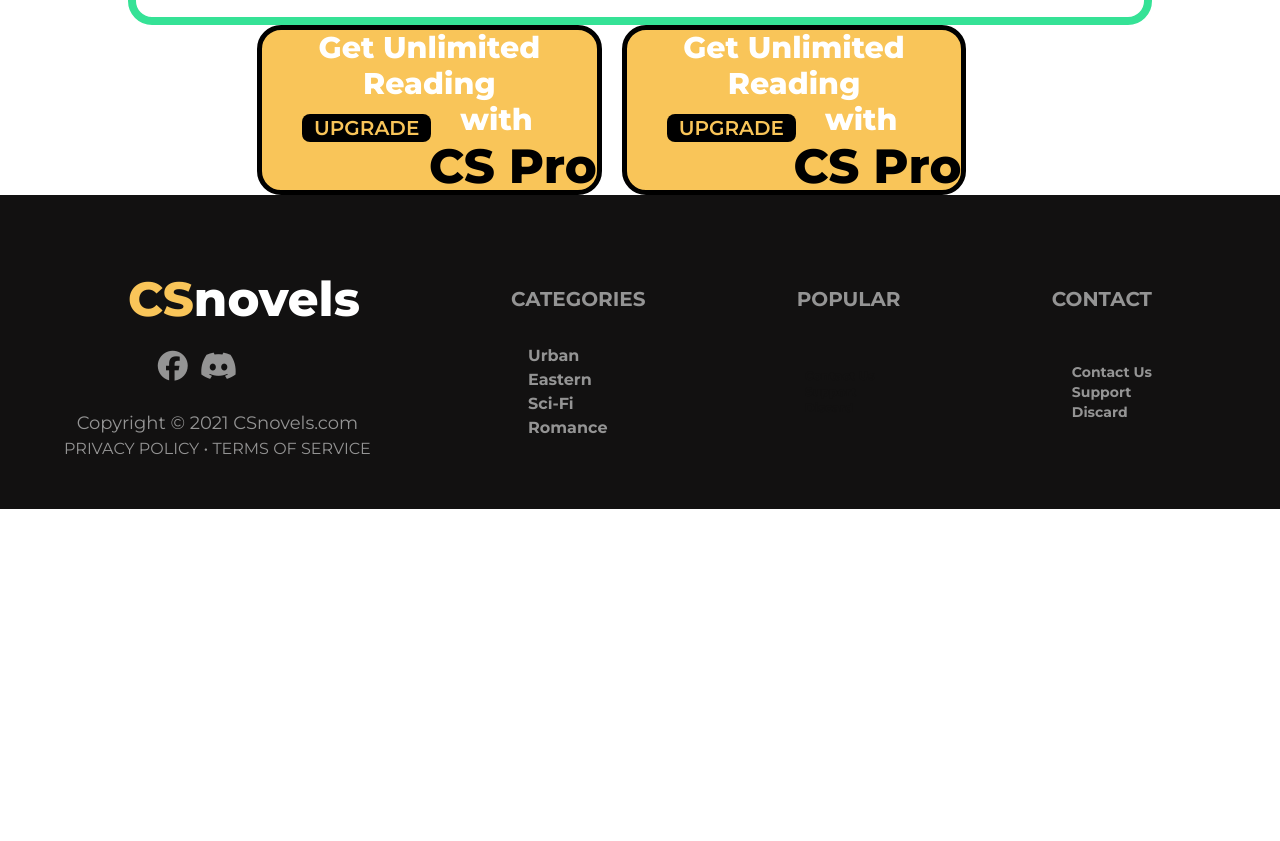
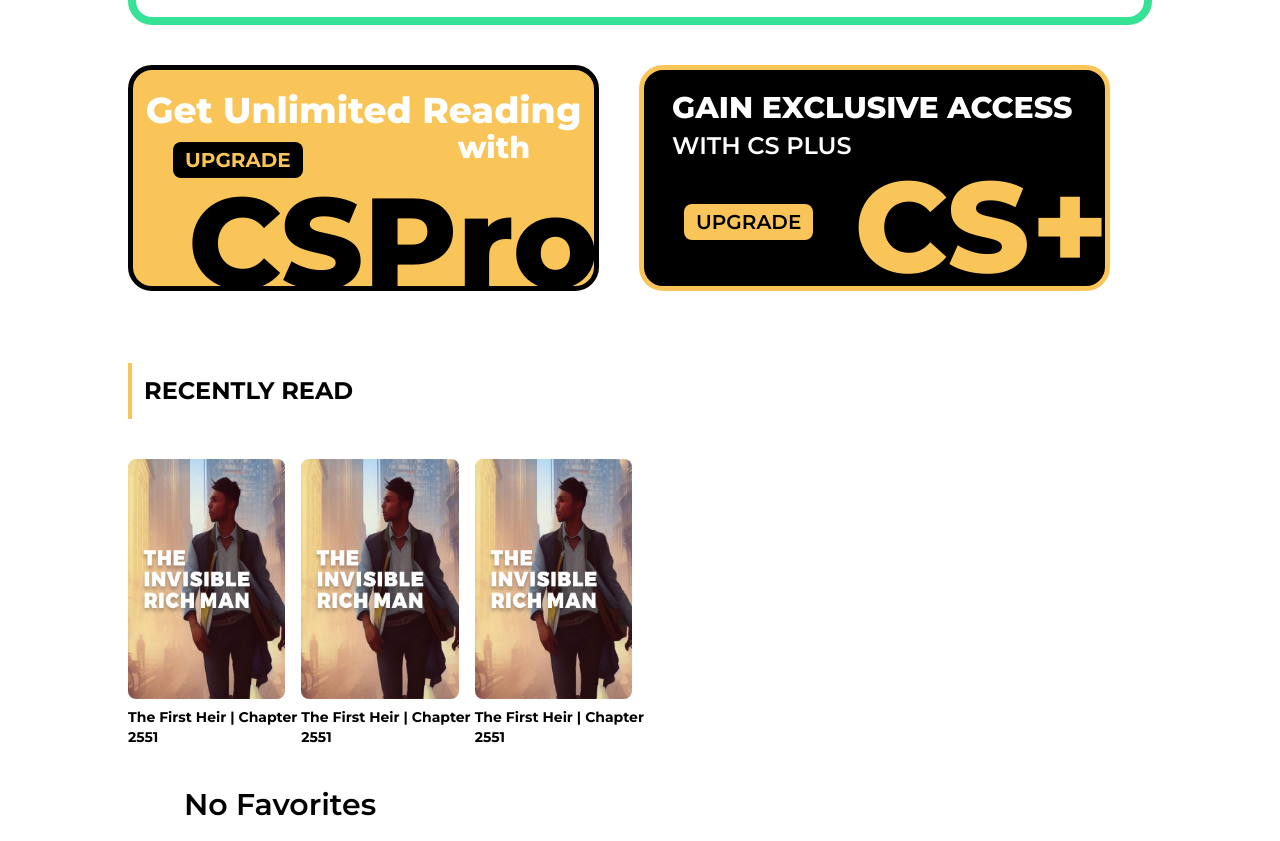
Before and after one commit to MuhammadZeeshanGhafoor/new-html-csnovels, a website: page public/profile.html in a window 1280 px wide. Shown: the part 879-1720 px from the top of the page. Before the commit the page ends 1388 px from the top, so only its background shows below. Drawn offline with nearby package versions, Linux system fonts and the light colour scheme; files whose address does not match are found by name.

Commit message:
Comlete the profile page

```diff
--- a/public/index.js
+++ b/public/index.js
@@ -85,6 +85,10 @@
     payload: single}
   )
  }
+
+
+//  let getData =  localStorage.getItem(user)
+//  console.log("getData" ,getData);
 // fetchBooks()
 
 // document.getElementById("increment")
--- a/public/profile.html
+++ b/public/profile.html
@@ -184,36 +184,75 @@
 
     </div>
     <!-- subscripition -->
-<div class="flex justify-start space-x-5">
-    <div class="w-[45%] border-[5px] border-black rounded-3xl bg-[#F9C559]">
-        <p class="font-extrabold text-3xl text-white text-center mx-auto">
+    <div class=" w-4/5 mx-auto flex justify-start space-x-10 my-10">
+        <div class="w-[46%] border-[5px] border-black rounded-3xl bg-[#F9C559]">
+            <p class="font-extrabold text-4xl text-white text-center mx-auto mt-5">
                 Get Unlimited Reading
             </p>
             <div class="flex justify-between mx-10">
-            <button class="bg-black text-[#F9C559] text-xl rounded-lg px-3 font-semibold mt-3">UPGRADE</button>
+                <button class="bg-black text-[#F9C559] text-xl rounded-lg px-3 py-1 font-bold mt-3">UPGRADE</button>
                 <p class="font-extrabold text-3xl text-white mr-6">
                     with
                 </p>
             </div>
-        <p class="font-extrabold text-5xl text-end ">
-            CS Pro
+            <p class="font-extrabold text-9xl text-end -mb-5 -mr-1">
+                CSPro
             </p>
         </div>
-    <div class="w-[45%] border-[5px] border-black rounded-3xl bg-[#F9C559]">
-        <p class="font-extrabold text-3xl text-white text-center mx-auto">
-            Get Unlimited Reading
+        <div class="w-[46%] border-[5px] border-[#F9C559] rounded-3xl bg-black text-white">
+            <p class="font-extrabold text-3xl text-white text-start mx-7 mt-5">
+                GAIN EXCLUSIVE ACCESS <span class="text-2xl font-semibold">WITH CS PLUS</span>
             </p>
-        <div class="flex justify-between mx-10">
-            <button class="bg-black text-[#F9C559] text-xl rounded-lg px-3 font-semibold mt-3">UPGRADE</button>
-            <p class="font-extrabold text-3xl text-white mr-6">
-                with
-            </p>
-        </div>
-        <p class="font-extrabold text-5xl text-end ">
-            CS Pro
+            <div class="flex justify-between ml-10 items-center">
+                <button class="bg-[#F9C559] text-black text-xl rounded-lg px-3 py-1 font-semibold mt-3">UPGRADE</button>
+                <p class="font-extrabold text-9xl text-end text-[#F9C559] -mr-1 -mb-5">
+                    CS+
                 </p>
             </div>
         </div>
+    </div>
+
+
+    <!-- Recently Read -->
+
+    <div class=" w-4/5 mx-auto mt-8 mb-8">
+        <div class="flex items-center space-x-3">
+            <div class="border-l-4 border-[#F9C559] h-14">
+            </div>
+            <p class="text-2xl font-bold">
+                RECENTLY READ
+            </p>
+        </div>
+        <div class="mt-10 grid grid-cols-6 gap-x-4">
+            <div class="font-bold ">
+                <img src="./assets/Images/the-invisible-rich-man.jpg" alt="" class="h-60 w-44 rounded-lg">
+                <p class="w-44 text-sm text-wrap my-2">
+                    The First Heir | Chapter 2551
+                </p>
+            </div>
+            <div class="font-bold ">
+                <img src="./assets/Images/the-invisible-rich-man.jpg" alt="" class="h-60 w-44 rounded-lg">
+                <p class="w-44 text-sm text-wrap my-2">
+                    The First Heir | Chapter 2551
+                </p>
+            </div>
+            <div class="font-bold ">
+                <img src="./assets/Images/the-invisible-rich-man.jpg" alt="" class="h-60 w-44 rounded-lg">
+                <p class="w-44 text-sm text-wrap my-2">
+                    The First Heir | Chapter 2551
+                </p>
+            </div>
+        </div>
+    </div>
+
+    <!--  Favorites -->
+
+    <div class=" w-4/5 ml-28 mb-10">
+        <p class="text-3xl font-semibold ">
+          No Favorites
+        </p>
+    </div>
+
     <!-- footer -->
 
     <div class="bg-[#121111] w-full rounded-t-3xl md:rounded-t-none">
```
Also changed, not shown: public/index.html (+19 -10 lines), public/output.css. Lines whose indentation alone changed are shown as unchanged.
